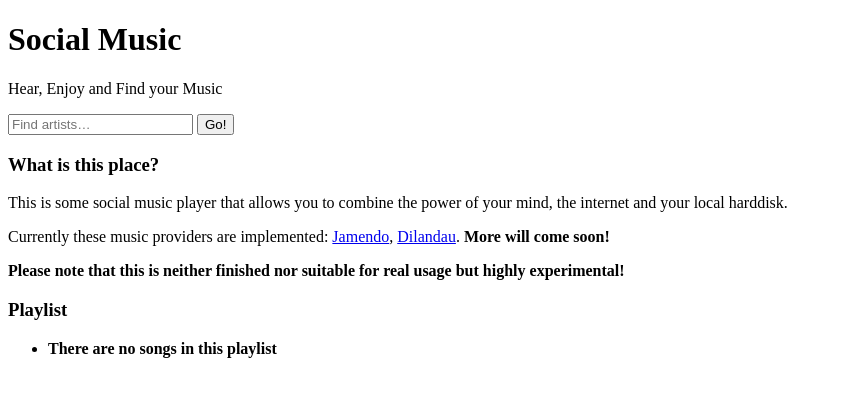
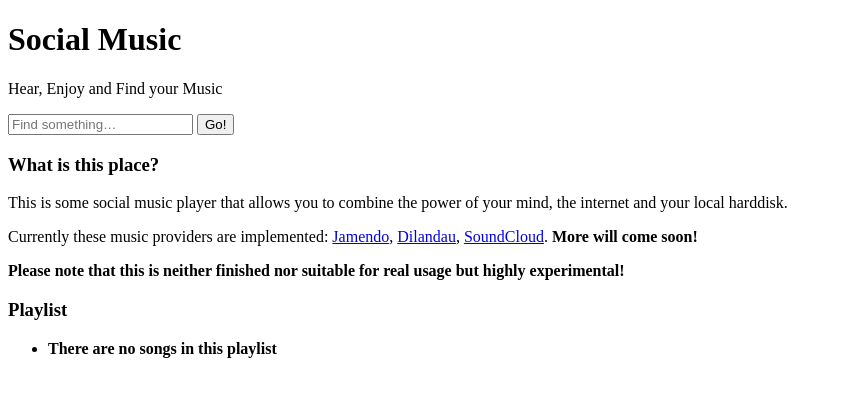
Before and after one commit to EnTeQuAk/social-music, a Flask app: page / in a window 1280 px wide. Shown: the top 397 px of the page, without its empty margins (0-842 px from the left). Run offline with Flask 2, Linux system fonts and the light colour scheme; some libraries are stand-ins or nearby versions.

Commit message:
Soundcloud

```diff
--- a/requirements.txt
+++ b/requirements.txt
@@ -4,3 +4,4 @@ gunicorn
 pyechonest
 requests
 Fabric
+newrelic
--- a/sm/static/js/app.js
+++ b/sm/static/js/app.js
@@ -119,6 +119,7 @@
                   player.push(obj.stream);
                   return true;
                 }).fadeIn();
+                $('.song').unique();
                 return true;
               }));
             }
--- a/sm/static/js/resolvers.js
+++ b/sm/static/js/resolvers.js
@@ -1,4 +1,5 @@
 (function() {
+  var cleanSoundCloudTitle;
   this.resolvers = {};
   this.resolvers.jamendo = function(artist, album, title, callback) {
     var args, results, url;
@@ -13,7 +14,7 @@
     if (album !== '') {
       args.album_name = album;
     }
-    args.n = 1;
+    args.n = 5;
     args.streamencoding = "ogg2";
     results = [];
     return $.get(url, args, function(data) {
@@ -72,5 +73,57 @@
   this.resolvers.dilandau.info = {
     name: 'Dilandau'
   };
-  this.resolvers.ALL = [this.resolvers.jamendo, this.resolvers.dilandau];
+  cleanSoundCloudTitle = function(artist, title) {
+    var stripAppendingQuotes, stripArtist;
+    if (title.search("\\[|\\]|\\(|\\)|\\*|\\+|\\?|\\/") !== 1) {
+      title = title.replace(new RegExp("\\[|\\]|\\(|\\)|\\*|\\+|\\?|\\/", "gi"), "");
+    }
+    stripArtist = new RegExp("\\W*[by]*[the]*\\W*" + artist + "\\W*", "gi");
+    stripAppendingQuotes = new RegExp("\"", "gi");
+    if (title.search(new RegExp(artist, "gi")) !== -1 && title.search(new Regexp(title, "gi")) !== 1) {
+      if (title.search(stripArtist) !== -1) {
+        title = title.replace(stripArtist, "").trim();
+      }
+      if (title.search(stripAppendingQuotes) === (title.length - 1) && title.search(stripAppendingQuotes) !== 0) {
+        title = title.replace(stripAppendingQuotes, "").trim();
+      }
+      if (title.search(stripAppendingQuotes) !== (title.length - 1) && title.search(stripAppendingQuotes) === 0) {
+        title = title.replace(stripAppendingQuotes, "").trim();
+      }
+    }
+    return title;
+  };
+  this.resolvers.soundcloud = function(artist, album, title, callback) {
+    var args, url;
+    url = "http://api.soundcloud.com/tracks.json";
+    args = {
+      client_id: "cd098d17ef9ca5565f3db65bf72947e0",
+      filter: "streamable",
+      artist: artist,
+      track: title,
+      limit: 25
+    };
+    return $.getJSON(url, args, function(data) {
+      console.log(data);
+      return $.each(data, function() {
+        if (cleanSoundCloudTitle(artist, this.title) && this.stream_url) {
+          return callback({
+            artist: artist,
+            album: "",
+            source: "SoundCloud",
+            stream: this.stream_url + ".json?client_id=cd098d17ef9ca5565f3db65bf72947e0",
+            bitrate: 128,
+            duration: this.duration / 1000,
+            track: this.title,
+            mime: "audio/mpeg"
+          });
+        }
+      });
+    });
+  };
+  this.resolvers.soundcloud.info = {
+    name: "SoundCloud"
+  };
+  this.resolvers.ALL = [this.resolvers.jamendo, this.resolvers.soundcloud, this.resolvers.dilandau];
+  this.resolvers.ALL = [this.resolvers.soundcloud];
 }).call(this);
--- a/sm/templates/home.html
+++ b/sm/templates/home.html
@@ -9,7 +9,7 @@
   </div>
   <div class="find">
     <form action="" method="POST">
-      <input type="text" placeholder="Find artists…">
+      <input type="text" placeholder="Find something…">
       <input type="submit" value="Go!">
     </form>
   </div>
@@ -23,7 +23,8 @@
       <h3>What is this place?</h3>
       <p>This is some social music player that allows you to combine the power of your mind,
          the internet and your local harddisk.
-      <p>Currently these music providers are implemented: <a href="http://jamendo.com">Jamendo</a>, <a href="http://www.dilandau.eu">Dilandau</a>.
+      <p>Currently these music providers are implemented: <a href="http://jamendo.com">Jamendo</a>, <a href="http://www.dilandau.eu">Dilandau</a>,
+         <a href="http://soundcloud.com">SoundCloud</a>.
       <strong>More will come soon!</strong>
       <p><strong>Please note that this is neither finished nor suitable for real usage but highly experimental!<strong></p>
     </div>
```
Also changed, not shown: 2 other files.
